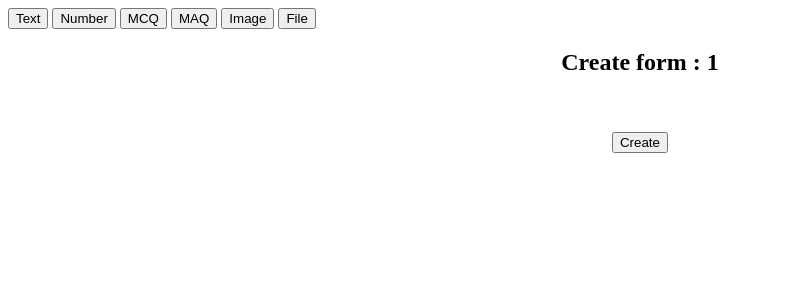
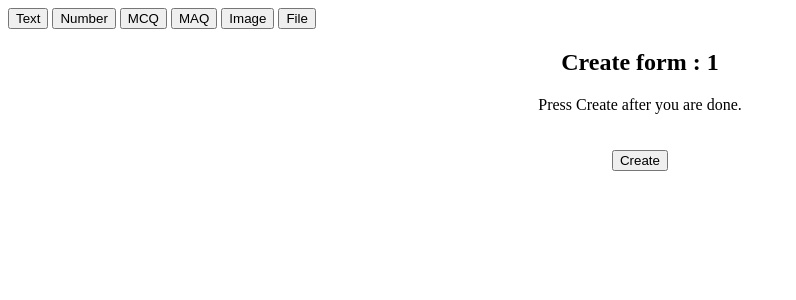
Before and after one commit to Venkataraman8/FormBuilder, a PHP site: page /FormBuilder/create_form8.php?title=1 in a window 1280 px wide. Shown: the top 300 px of the page, without its empty margins (0-796 px from the left). Run offline with PHP 8.4, Linux system fonts and the light colour scheme; the visitor is signed in with stand-in values (Sample User, id 1); data that the repository does not hold is empty.

Commit message:
Update create_form8.php

```diff
--- a/create_form8.php
+++ b/create_form8.php
@@ -373,6 +373,7 @@ function File()
 <button id='file' onclick='File()'>File</button>
 
 <h2><center><?php echo "Create form : ".$form_name;?></center></h2>
+<center>Press Create after you are done.</center>
 <form id='form' action='create_form2.php' Method='POST'>
 <input type='hidden' id='questions' name='questions' >
 <input type='hidden' id='types' name='types' >
```
